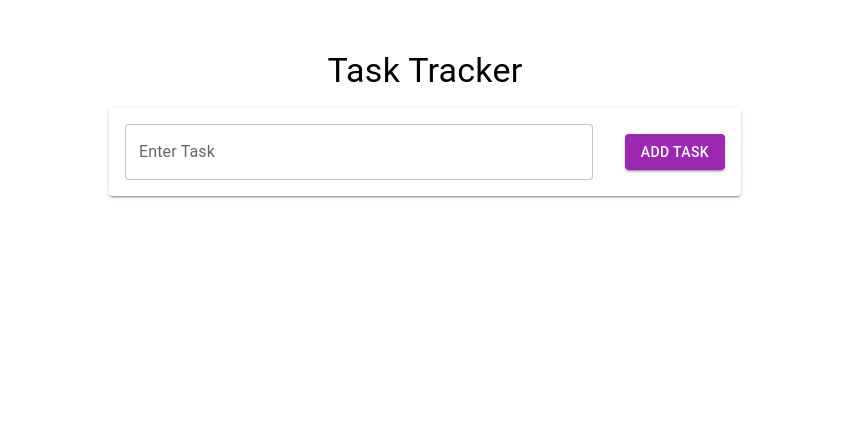
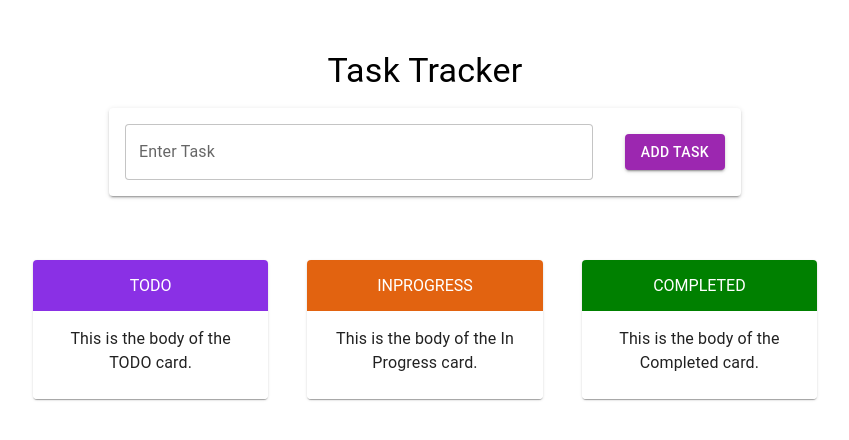
Before and after one commit to Aastha-520609/TaskTracker, a React (Vite) app: page / in a window 1280 px wide. Shown: the top 440 px of the page, without its empty margins (215-1064 px from the left). Built offline with nearby package versions, Linux system fonts and the light colour scheme.

Commit message:
added CardLayout

```diff
--- a/src/App.jsx
+++ b/src/App.jsx
@@ -1,10 +1,12 @@
 import React from 'react';
 import CreateTask from './components/CreateTask';
+import CardLayout from './components/CardLayout';
 
 const App = () => {
   return (
     <div>
       <CreateTask />
+      <CardLayout />
     </div>
   );
 };
--- /dev/null
+++ b/src/components/CardLayout.jsx
@@ -0,0 +1,69 @@
+import React from 'react';
+import { Card, CardContent, Typography, styled } from '@mui/material';
+
+const CardWrapper = styled('div')({
+  display: 'flex',
+  justifyContent: 'space-between',
+  marginTop: '4rem',
+  marginLeft: '15rem',
+  marginRight: '15rem',
+});
+
+const StyledCard = styled(Card)(({ theme }) => ({
+  width: '30%',
+  textAlign: 'center',
+  display: 'flex',
+  flexDirection: 'column',
+}));
+
+const HeadingSection = styled('div')(({ bgColor }) => ({
+    backgroundColor: bgColor || 'transparent',
+    padding: '1rem',
+    textAlign: 'center',
+    color: 'white',
+    fontFamily: 'Roboto, sans-serif',
+}));
+
+const BodySection = styled(CardContent)(({ theme }) => ({
+  padding: '1rem',
+  backgroundColor: 'white',
+  flex: 1,
+}));
+
+const CardLayout = () => {
+  return (
+    <CardWrapper>
+      <StyledCard>
+        <HeadingSection bgColor="#8A30E5"> TODO
+        </HeadingSection>
+        <BodySection>
+          <Typography variant="body1">
+            This is the body of the TODO card.
+          </Typography>
+        </BodySection>
+      </StyledCard>
+
+      <StyledCard>
+        <HeadingSection bgColor="#E26310"> INPROGRESS
+        </HeadingSection>
+        <BodySection>
+          <Typography variant="body1">
+            This is the body of the In Progress card.
+          </Typography>
+        </BodySection>
+      </StyledCard>
+
+      <StyledCard>
+        <HeadingSection bgColor="green">COMPLETED
+        </HeadingSection>
+        <BodySection>
+          <Typography variant="body1">
+            This is the body of the Completed card.
+          </Typography>
+        </BodySection>
+      </StyledCard>
+    </CardWrapper>
+  );
+};
+
+export default CardLayout;
```
